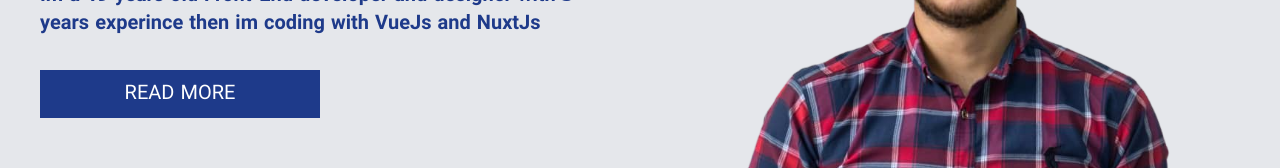
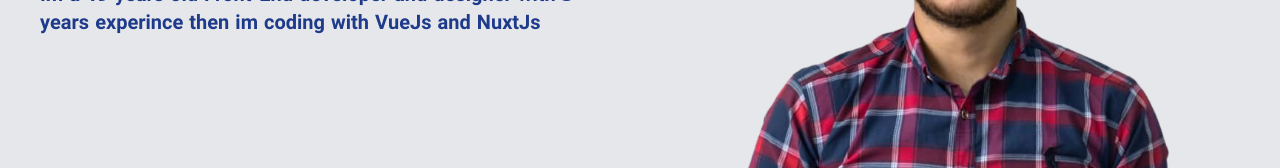
Before and after one commit to Amirali-Yavari/nuxtProfile, a Nuxt app: page / in a window 1280 px wide. Shown: the part 268-436 px from the top of the page. Built offline with nearby package versions, Linux system fonts and the light colour scheme; what particles.vue3 would draw is missing.

Commit message:
feat: add gsap animation to first page

```diff
--- a/components/Main/First.vue
+++ b/components/Main/First.vue
@@ -23,15 +23,31 @@
       </svg>
     </div>
     <div class="p-10 flex flex-col gap-8">
-        <MainLogo class="z-10"/>
-        <MainTitle class="z-10"/>
-        <MainSummary class="z-10"/>
-        <MainReadMore class="z-10"/>
+        <MainLogo v-show="show" class="z-10"/>
+        <MainTitle v-show="show" class="z-10"/>
+        <MainSummary v-show="show" class="z-10"/>
+        <MainReadMore v-show="show" class="z-10"/>
     </div>
   </div>
 </template>
 <script setup>
-const router=useRouter();
+import { gsap } from 'gsap'
+
+onMounted(() => {
+  setTimeout(() => {
+    show.value = true
+    gsap.from('.moz', {
+      stagger: 0.2,
+      opacity: 0,
+      y: 30,
+      duration: 1
+    })
+  }, 100)
+})
+
+const show = ref(false)
+
+const router = useRouter();
 //Swipe to
     const el = ref(null);
     const { isSwiping, direction } = useSwipe(el, {
--- a/components/Main/Logo.vue
+++ b/components/Main/Logo.vue
@@ -1,6 +1,6 @@
 <template>
   <img
-    class="rounded-full w-24 h-24 ring-1 shadow-md ring-gray-400"
+    class="rounded-full w-24 h-24 ring-1 shadow-md ring-gray-400 moz"
     src="/MyImage/69b13e8c2b404332afd6a9dae866332e.png"
     alt="This is Amirali Yavari Logo"
   />
--- a/components/Main/ReadMore.vue
+++ b/components/Main/ReadMore.vue
@@ -1,7 +1,7 @@
 <template>
   <router-link to="/Profile">
     <div
-      class="w-1/2 h-12 font-iran bg-blue-900 text-white flex items-center justify-center text-xl cursor-pointer uppercase hover:bg-pink-500 transition-all select-none"
+      class="w-1/2 h-12 font-iran bg-blue-900 text-white flex items-center justify-center text-xl cursor-pointer uppercase hover:bg-pink-500 transition-all select-none moz"
     >
       Read More
     </div>
--- a/components/Main/Summary.vue
+++ b/components/Main/Summary.vue
@@ -1,5 +1,5 @@
 <template>
-  <div class="w-full text-left text-xl text-blue-900 font-bold font-iran">
+  <div class="w-full text-left text-xl text-blue-900 font-bold font-iran moz">
     <h2>Im a <span class="font-sans">19</span> years old Front-End developer and designer with <span class="font-sans">3</span>  years experince
     then im coding with VueJs and NuxtJs</h2>
   </div>
--- a/components/Main/Title.vue
+++ b/components/Main/Title.vue
@@ -1,5 +1,5 @@
 <template>
-    <div>
+    <div class="moz">
         <h1 class="text-5xl text-left font-bold text-blue-900 font-iran">Im Amirali Yavari</h1>
     </div>
 </template>
```
